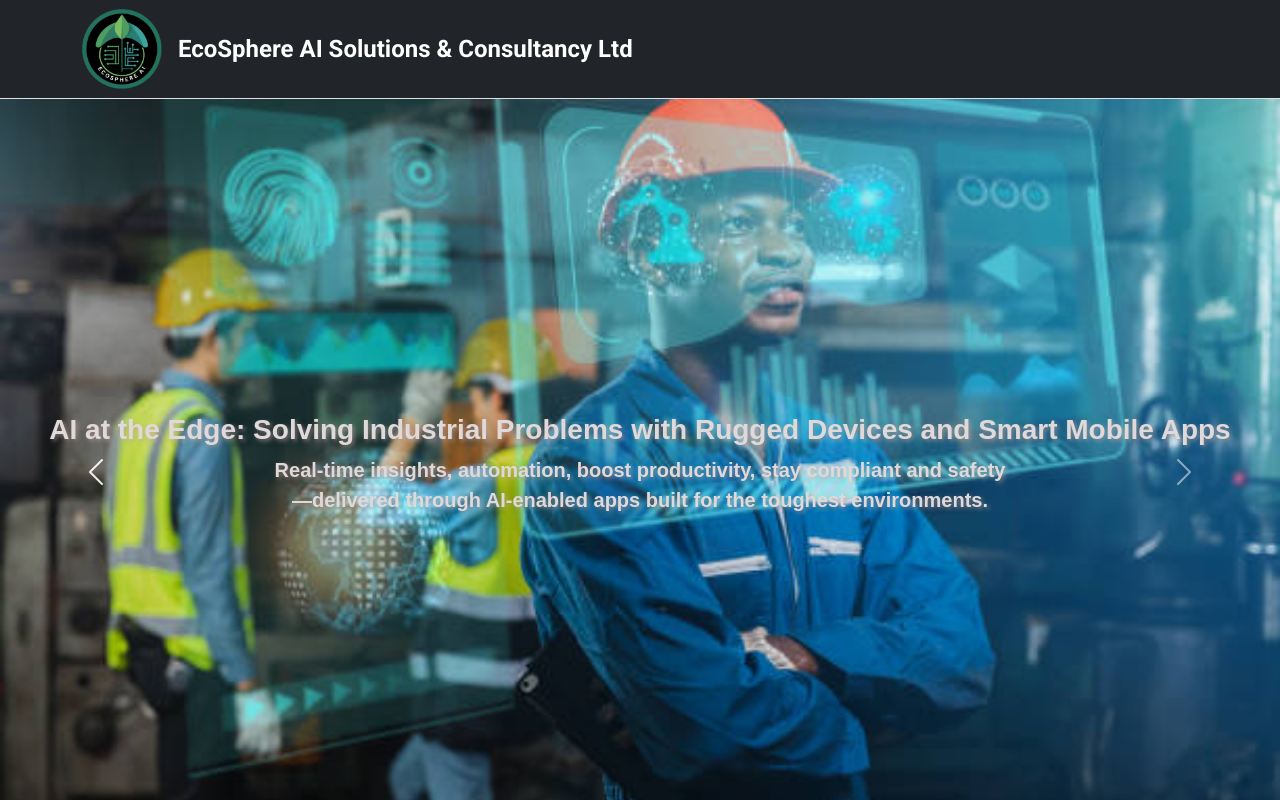
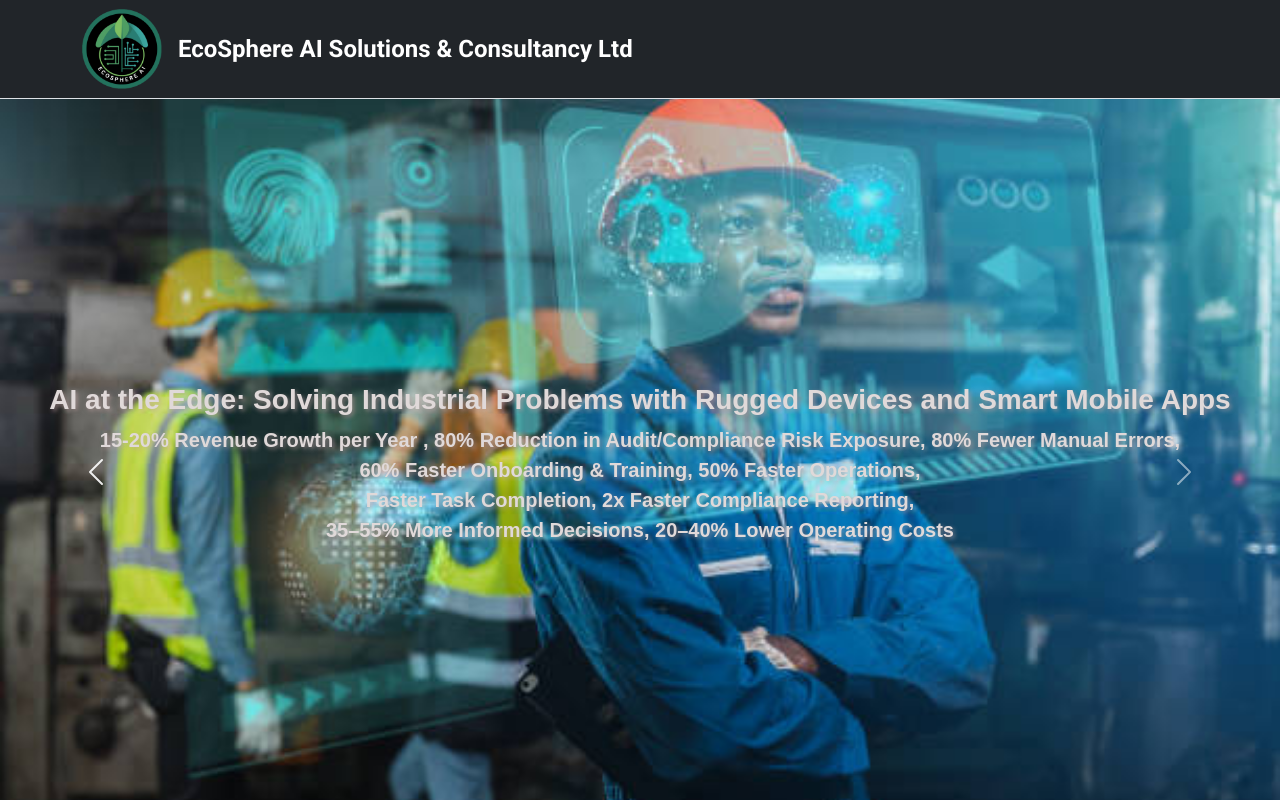
Before and after one commit to waqarnuke/ecosphere, an Angular app: page / in a window 1280 px wide. Both pictures are taken after a click on the button "Previous". Shown: the top 800 px of the page. Built offline with nearby package versions, Linux system fonts and the light colour scheme.

Commit message:
update slider

```diff
--- a/src/app/features/home/home.component.html
+++ b/src/app/features/home/home.component.html
@@ -25,8 +25,11 @@
               font-family: 'Arial,', sans-serif;
               text-shadow: 2px 2px 4px rgba(192, 162, 162, 0.6);
               border-radius: 8px;">
-              Real-time insights, automation, boost productivity, stay compliant and safety
-              <br> —delivered through AI-enabled apps built for the toughest environments.             </p>
+              15-20% Revenue Growth per Year , 80% Reduction in Audit/Compliance Risk Exposure, 80% Fewer Manual Errors,
+              <br/> 60% Faster Onboarding & Training, 50% Faster Operations,
+              <br/> Faster Task Completion, 2x Faster Compliance Reporting,
+              <br/> 35–55% More Informed Decisions, 20–40% Lower Operating Costs
+              </p>
             <!-- <a class="btn btn-warning btn-lg mt-3" routerLink="/knowme">Tell Me More</a> -->
           </div>
         </div>
```
